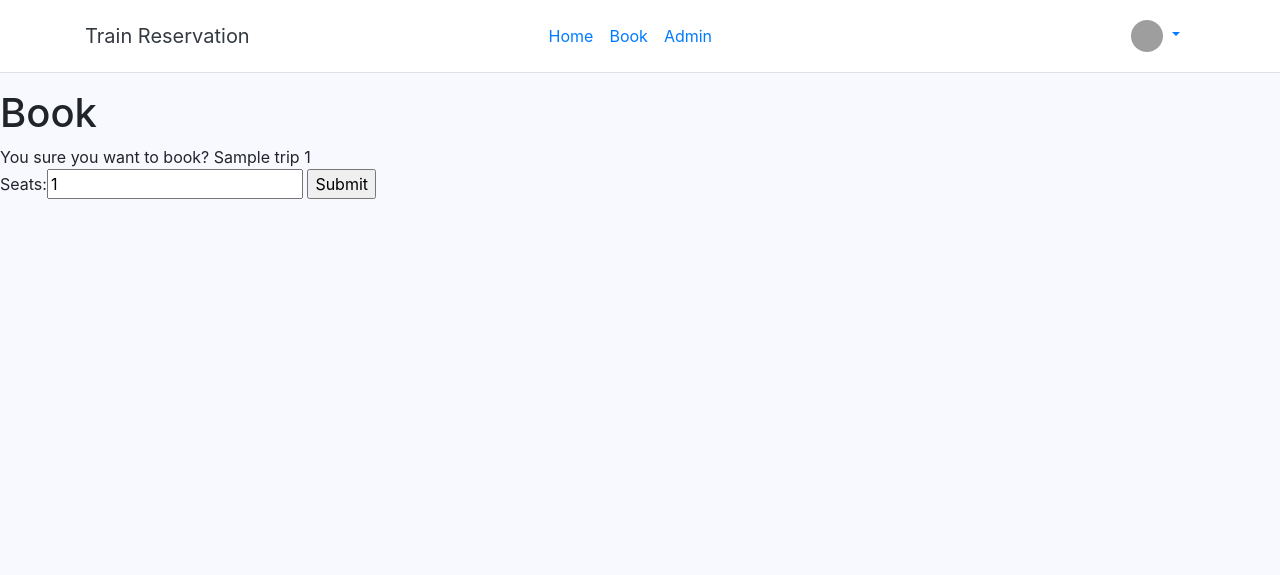
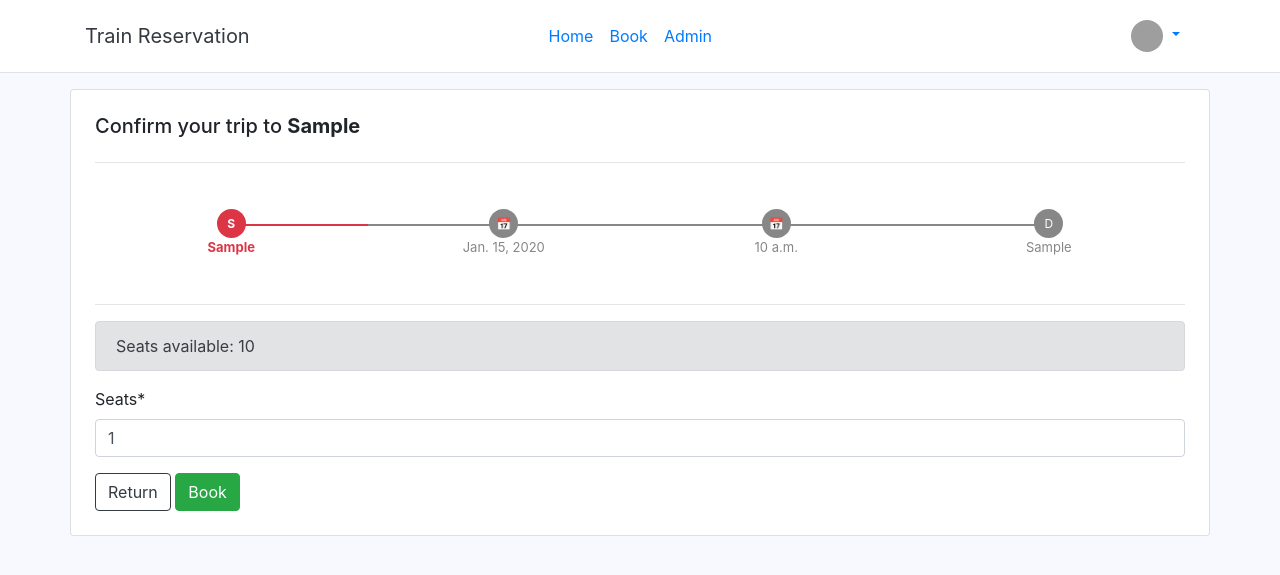
Before and after one commit to CatB1t/WebTrainReservation, a Django app: page /book/1 in a window 1280 px wide. Shown: the top 575 px of the page. Run offline with Django 3.2, Linux system fonts and the light colour scheme; a user stored in the database is signed in; tables that the repository leaves empty hold one stand-in row (values such as "Sample post"); some libraries are stand-ins or nearby versions; grey boxes are pictures that could not be loaded.

Commit message:
Updated styling
updated styling for book confirmation

```diff
--- a/trainres/trips/templates/trips/book.html
+++ b/trainres/trips/templates/trips/book.html
@@ -1,14 +1,122 @@
 {% extends "trips/base.html" %}
+{% load crispy_forms_tags %}
 {% block head %}
+<style>
+.bs4-order-tracking {
+    margin-bottom: 30px;
+    overflow: hidden;
+    color: #878788;
+    padding-left: 0px;
+    margin-top: 30px
+}
+
+.bs4-order-tracking li {
+    list-style-type: none;
+    font-size: 13px;
+    width: 25%;
+    float: left;
+    position: relative;
+    font-weight: 400;
+    color: #878788;
+    text-align: center
+}
+
+.bs4-order-tracking li:first-child:before {
+    margin-left: 15px !important;
+    padding-left: 11px !important;
+    text-align: left !important
+}
+
+.bs4-order-tracking li:last-child:before {
+    margin-right: 5px !important;
+    padding-right: 11px !important;
+    text-align: right !important
+}
+
+.bs4-order-tracking li>div {
+    color: #fff;
+    width: 29px;
+    text-align: center;
+    line-height: 29px;
+    display: block;
+    font-size: 12px;
+    background: #878788;
+    border-radius: 50%;
+    margin: auto
+}
+
+.bs4-order-tracking li:after {
+    content: '';
+    width: 150%;
+    height: 2px;
+    background: #878788;
+    position: absolute;
+    left: 0%;
+    right: 0%;
+    top: 15px;
+    z-index: -1
+}
+
+.bs4-order-tracking li:first-child:after {
+    left: 50%
+}
+
+.bs4-order-tracking li:last-child:after {
+    left: 0% !important;
+    width: 0% !important
+}
+
+.bs4-order-tracking li.active {
+    font-weight: bold;
+    color: #dc3545
+}
+
+.bs4-order-tracking li.active>div {
+    background: #dc3545
+}
+
+.bs4-order-tracking li.active:after {
+    background: #dc3545
+}
+
+.card {
+    z-index: 0;
+}
+
+</style>
 {% endblock head %}
 {% block content %}
-<h1>Book </h1>
-You sure you want to book? {{ trip.Trip_name }} {{ trip_.train_id }} {{ trip.trip_id }}
-<br>
-<form action="" method="POST">
+<div class="container card p-4 mt-3">
+<h5>Confirm your trip to <strong> {{ trip.destination }} </strong></h5>
+<hr>
+<ul class="bs4-order-tracking">
+    <li class="step active">
+        <div>S</div> {{ trip.source }}
+    </li>
+    <li class="step">
+        <div>📅</div> {{ trip.dept_date }}
+    </li>
+    <li class="step">
+        <div>📅</div> {{ trip.dept_time }}
+    </li>
+    <li class="step ">
+        <div>D</div> {{ trip.destination }}
+    </li>
+</ul>
+<hr>
+<div class="alert alert-secondary" role="alert">
+    Seats available: {{ trip.reserved_seats }}
+</div>
+<form method="POST">
     {% csrf_token %}
-    {{ form }}
+    {{ form|crispy }}
+    {% if error %}
+    <div class="alert alert-danger" role="alert">
     {{ error }}
-    <input type="submit" />
+    </div>
+    {% endif %}
+    <a href="{% url 'trainres-home' %}" class="btn btn-outline-dark">Return</a>
+    <input type="submit" class="btn btn-success" value="Book" />
 </form>
+</div>
 {% endblock content %}
```
Also changed, not shown: trainres/trips/templates/trips/home.html (+5 -3 lines).
